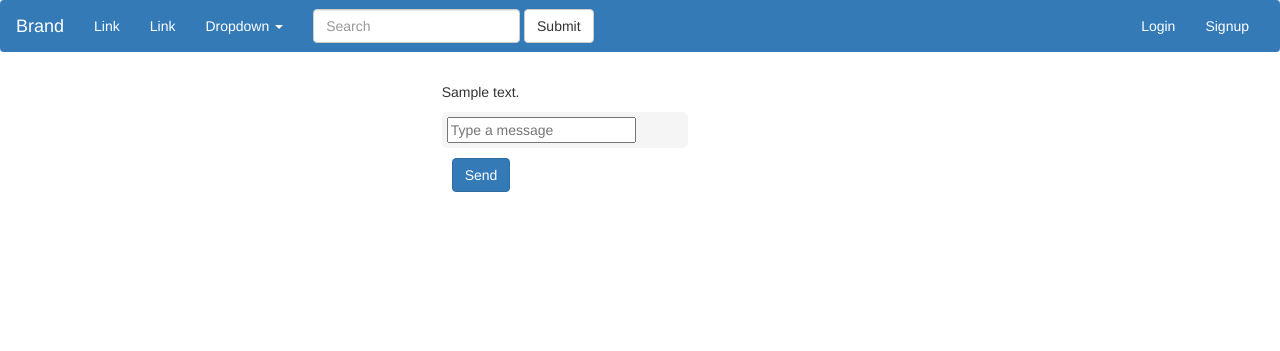
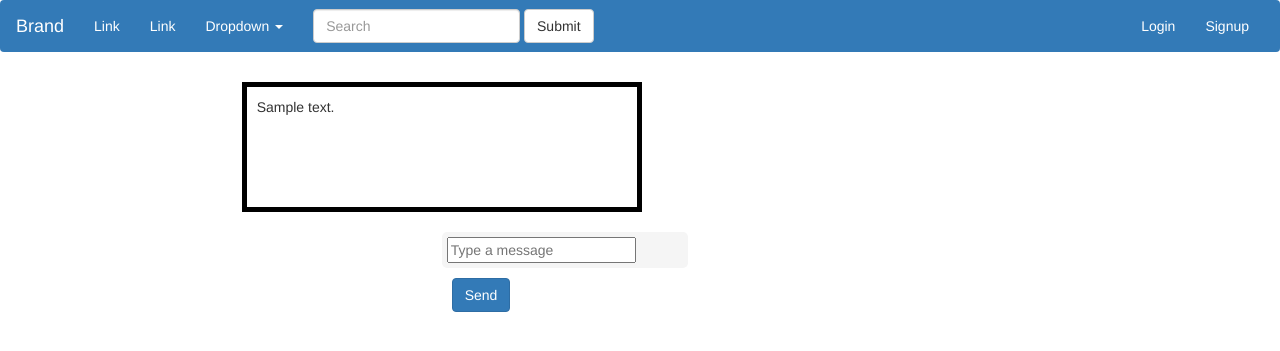
Before and after one commit to abishekvanam/MyOlxClone, a Django app: page /olx/chat_list/1/ in a window 1280 px wide. Shown: the top 351 px of the page. Run offline with Django 3.2, Linux system fonts and the light colour scheme; tables that the repository leaves empty hold one stand-in row (values such as "Sample post"); some libraries are stand-ins or nearby versions.

Commit message:
Chat box border created

```diff
--- a/olxclone/olx/templates/base.html
+++ b/olxclone/olx/templates/base.html
@@ -165,6 +165,20 @@ text-decoration: none;
 background-color: transparent;
 }
 
+
+
+.div3_chatbox {
+
+            background-color: white;
+            width: 400px;
+            min-height: 130px;
+            border: 5px solid black;
+            padding: 10px 10px 0px 10px;
+            margin: 10px 10px 20px -200px;
+
+            }
+
+
     </style>
 
 </head>
--- a/olxclone/olx/templates/olx/chat_detail.html
+++ b/olxclone/olx/templates/olx/chat_detail.html
@@ -6,18 +6,23 @@
             <ul></ul>
     <form method="post" action="{% url 'olx:chat_detail_view' chat_id %}">
                         {% csrf_token %}
-
             <div>
+            <div class="div3_chatbox">
 
                 {% if all_messages %}
                     {% for msg in all_messages %}
-
+                    {% if msg.sender == request.user %}
+                    <p style="float:right;clear:both;">{{msg.message_text}}</p>
+                    {% else %}
                     <p>{{msg.message_text}}</p>
+                    {% endif %}
+                <br>
                     {% endfor %}
 
                 {% else %}
                 <h4>No messages to show yet!</h4>
                 {% endif %}
+            </div>
                 <div class="msj-rta macro">
                     <div class="text text-r" style="background:whitesmoke !important">
                         <input class="mytext" placeholder="Type a message" name="chat_message"/>
@@ -29,7 +34,7 @@
                     <button class="btn btn-primary">Send</button>
 
                 </div>
-            </div>
+        </div>
     </form>
 </div>
 
--- a/olxclone/olx/templates/olx/my_messages.html
+++ b/olxclone/olx/templates/olx/my_messages.html
@@ -14,7 +14,7 @@
                 {% if my_messages %}
                     {% for msg in my_messages %}
 
-                    <p>{{msg.message_text}}</p>
+                    <p style="float:right;">{{msg.message_text}}</p>
                     {% endfor %}
                 {% else %}
                 <h4>No messages to show yet!</h4>
```
